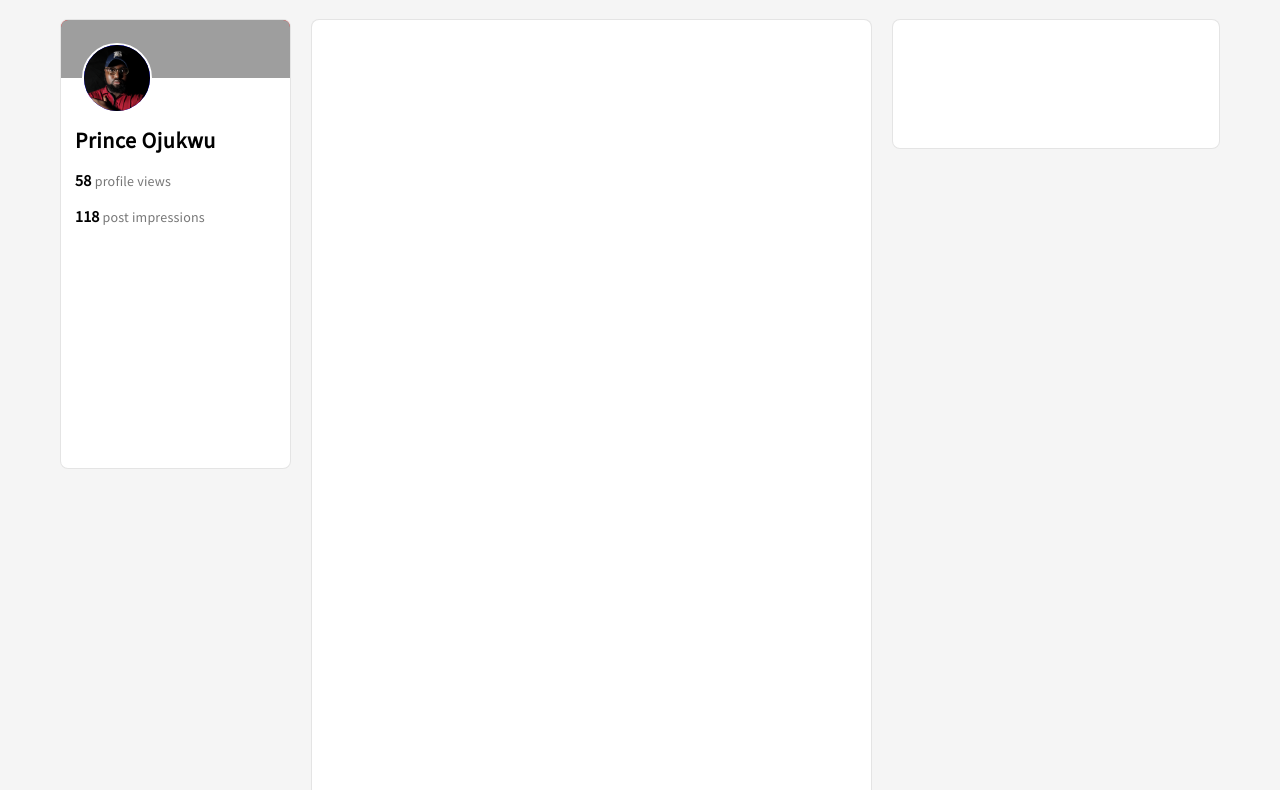
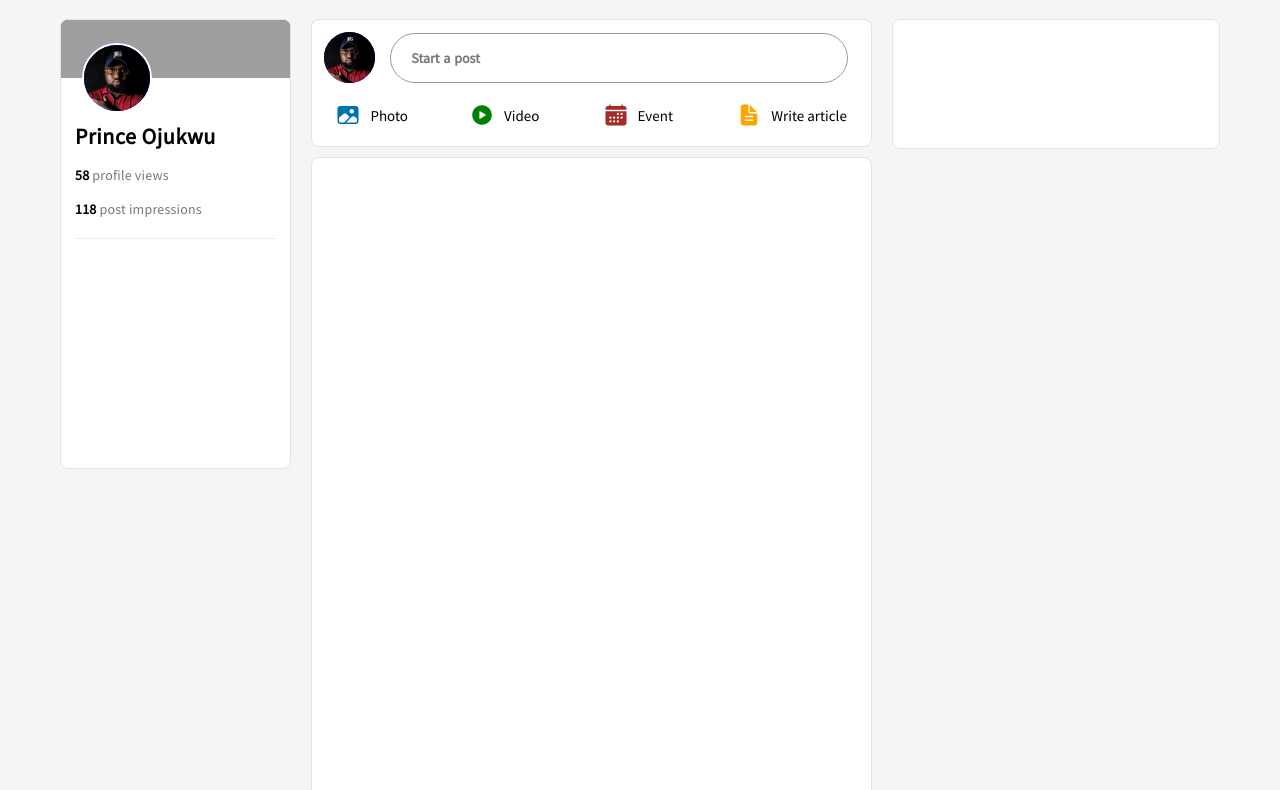
Before and after one commit to vectorojay/LinkedIn-Home-Page-Clone, a plain HTML site: page index.html in a window 1280 px wide. Shown: the part 61-851 px from the top of the page. Drawn offline with nearby package versions, Linux system fonts and the light colour scheme; grey boxes are pictures that could not be loaded.

Commit message:
Added post section

```diff
--- a/css/general.css
+++ b/css/general.css
@@ -27,3 +27,15 @@ li {
   max-width: 118rem;
   margin: auto;
 }
+
+.green {
+  color: green;
+}
+
+.brown {
+  color: brown;
+}
+
+.orange {
+  color: orange;
+}
--- a/css/style.css
+++ b/css/style.css
@@ -43,6 +43,7 @@ header {
 }
 
 .nav-item {
+  cursor: pointer;
   display: grid;
   align-items: center;
   justify-items: center;
@@ -153,6 +154,11 @@ header {
   overflow: hidden;
 }
 
+.post-inner {
+  height: calc(300vh - 284vh);
+  margin-bottom: 1rem;
+}
+
 .dp-box {
   height: 13%;
 }
@@ -164,32 +170,46 @@ header {
   /* border-radius: 8px; */
 }
 
-.aside-dp {
+.aside-dp,
+.post-dp {
   display: inline-block;
-  height: 7rem;
-  width: 7rem;
+
   background-color: blue;
   border-radius: 50%;
   border: 2px solid #fff;
+}
+
+.aside-dp {
   transform: translate(30%, -50%);
+  height: 7rem;
+  width: 7rem;
+}
+
+.post-dp {
+  height: 5.5rem;
+  width: 5.5rem;
 }
 
 .aside-dp img,
+.post-dp img,
 .cover-img-box img {
   height: 100%;
   width: 100%;
   object-fit: cover;
 }
 
-.aside-dp img {
+.aside-dp img,
+.post-dp img {
   border-radius: 50%;
 }
 
-.title-details {
+/* .title-details, */
+.title-details div {
   display: grid;
   gap: 1.6rem;
-  padding-left: 1.4rem;
-  margin-top: 4.8rem;
+  padding: 3rem 0 2rem 0;
+  margin: 1.4rem;
+  border-bottom: 1px solid #77777722;
   /* font-size: 1.8rem; */
 }
 
@@ -205,8 +225,75 @@ header {
 }
 
 .title-details-impressions span {
-  font-size: 1.6rem;
+  font-size: 1.4rem;
   font-weight: bolder;
   color: #000;
   letter-spacing: 0.2px;
 }
+
+.post-box {
+  display: flex;
+  justify-content: center;
+  align-items: center;
+  padding: 1rem;
+}
+
+.post-input {
+  cursor: pointer;
+  display: flex;
+  align-items: center;
+  height: 5rem;
+  width: 85%;
+
+  margin: auto;
+  border-radius: 50px;
+  border: 1px solid #999;
+}
+
+.post-input:hover {
+  background-color: whitesmoke;
+}
+
+.post-input span {
+  margin-left: 2rem;
+  font-size: 1.4rem;
+  font-weight: bolder;
+  color: #777;
+  word-spacing: 1px;
+}
+
+.post-icons-container {
+  display: flex;
+  align-items: center;
+  justify-content: center;
+  gap: 3rem;
+  height: 4rem;
+  width: 95%;
+  margin: auto;
+}
+
+.post-icons-container div {
+  cursor: pointer;
+  display: flex;
+  align-items: center;
+  gap: 1rem;
+  padding: 0 1rem;
+  font-size: 1.5rem;
+  height: 100%;
+  width: 25%;
+  border-radius: 5px;
+}
+
+.post-icons-container div:hover {
+  background-color: whitesmoke;
+}
+
+.post-icon {
+  height: 2.4rem;
+  width: 2.4rem;
+  color: #0072b1;
+}
+
+.post-icon-text {
+  white-space: nowrap;
+}
--- a/index.html
+++ b/index.html
@@ -64,11 +64,11 @@
         <div class="nav-right">
           <ul class="nav-items nav-2">
             <li class="nav-item">
-              <ion-icon class="nav-icon" name="briefcase"></ion-icon>
+              <ion-icon class="nav-icon" name="apps"></ion-icon>
               <a class="nav-link" href="">For Business</a>
             </li>
             <li class="nav-item">
-              <ion-icon class="nav-icon" name="home"></ion-icon>
+              <ion-icon class="nav-icon" name="bag"></ion-icon>
               <a class="nav-link" href="">Post a job for free</a>
             </li>
           </ul>
@@ -90,6 +90,7 @@
                 </div>
               </div>
               <div class="title-details">
+                <div>
                   <h2 class="title-details-name">Prince Ojukwu</h2>
                   <p class="title-details-impressions">
                     <span>58 </span> profile views
@@ -99,8 +100,46 @@
                   </p>
                 </div>
               </div>
+
+              <div class=""></div>
+              <!-- <hr style="width: 87%; margin: 2rem auto; color: #77777726" /> -->
+            </div>
           </aside>
           <div class="home-feed">
+            <div class="inner post-inner">
+              <div class="post-box">
+                <div class="post-dp">
+                  <img src="images/dp.jpg" alt="" />
+                </div>
+                <div class="post-input">
+                  <span>Start a post</span>
+                </div>
+              </div>
+              <div class="post-icons-container">
+                <div>
+                  <ion-icon class="post-icon" name="image"></ion-icon>
+                  <p class="post-icon-text">Photo</p>
+                </div>
+                <div>
+                  <ion-icon
+                    class="post-icon green"
+                    name="play-circle"
+                  ></ion-icon>
+                  <p class="post-icon-text">Video</p>
+                </div>
+                <div>
+                  <ion-icon class="post-icon brown" name="calendar"></ion-icon>
+                  <p class="post-icon-text">Event</p>
+                </div>
+                <div>
+                  <ion-icon
+                    class="post-icon orange"
+                    name="document-text"
+                  ></ion-icon>
+                  <p class="post-icon-text">Write article</p>
+                </div>
+              </div>
+            </div>
             <div class="inner"></div>
           </div>
           <aside class="recommendations">
```
Lines whose indentation alone changed are shown as unchanged.
